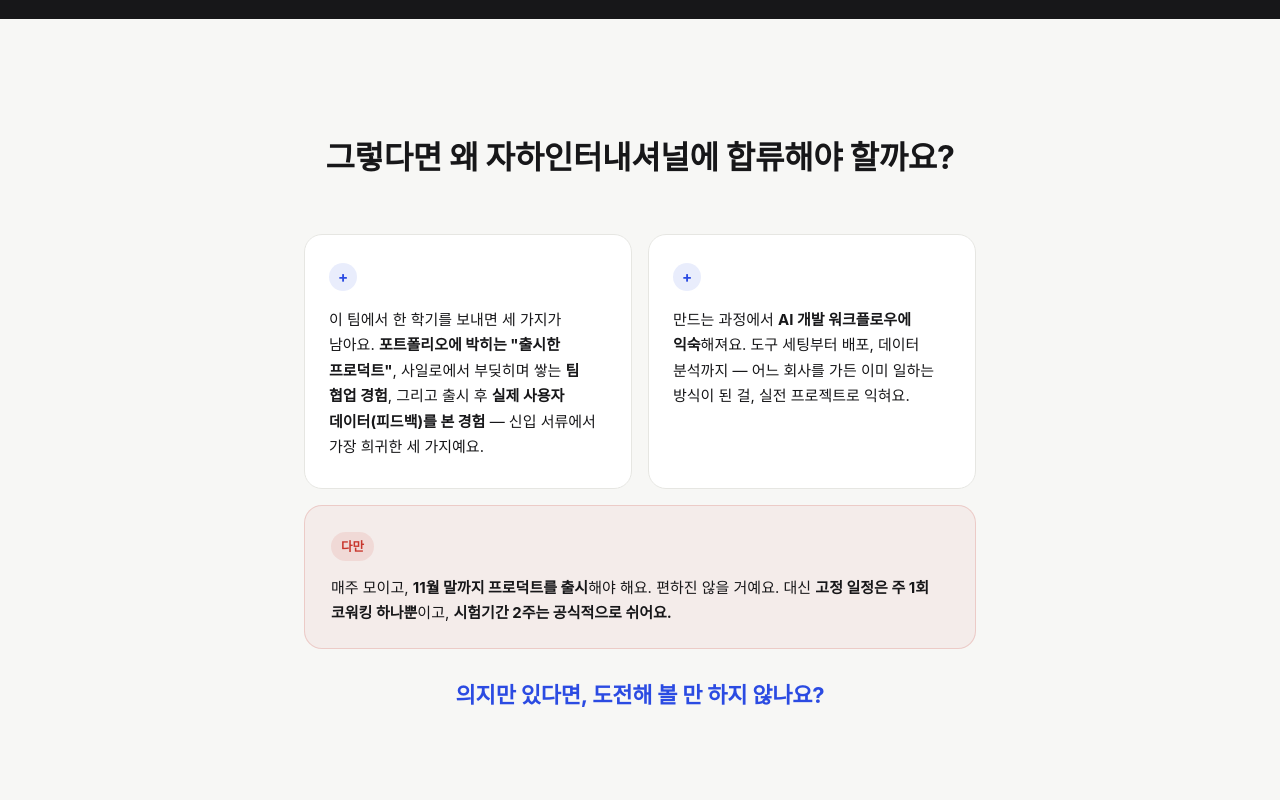
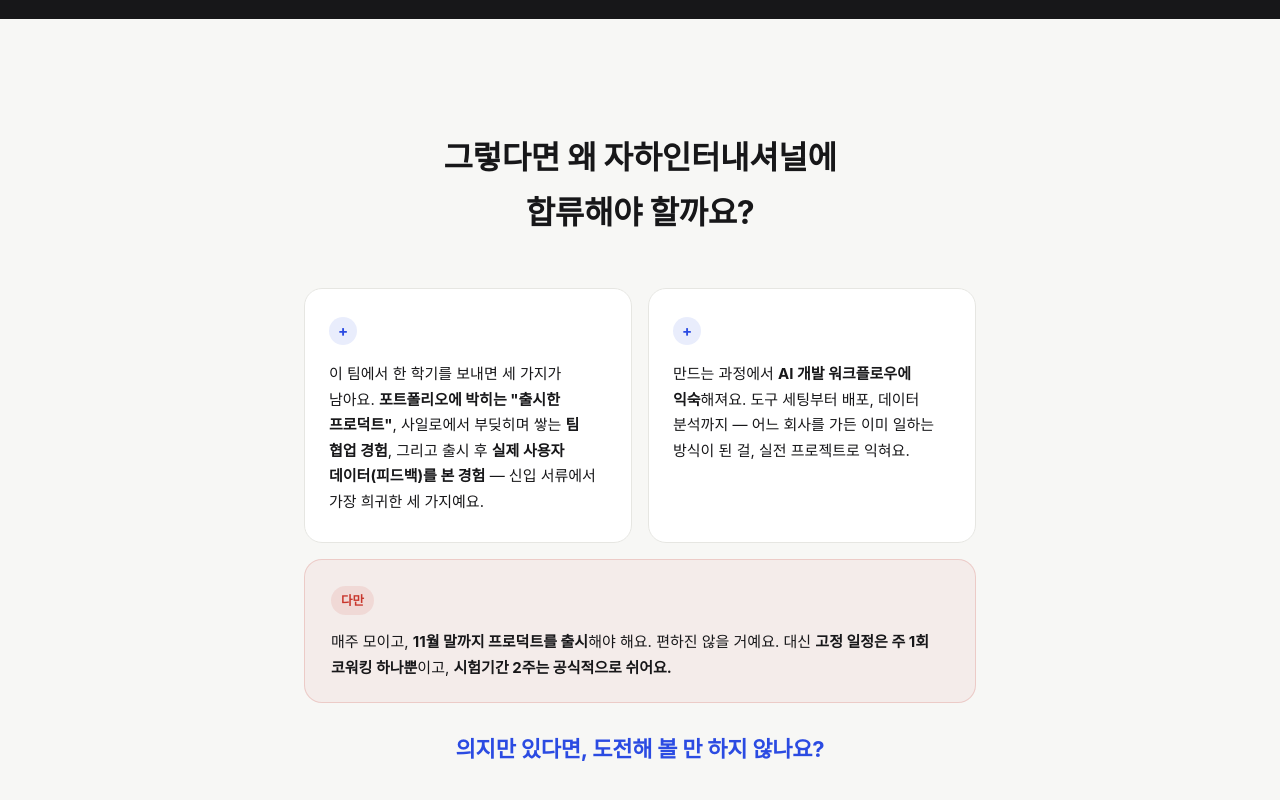
Before and after one commit to jiwonsudo/zaha-intl-recruit, a plain HTML site: page index.html in a window 1280 px wide. Shown: the part 1460-2260 px from the top of the page. Drawn offline with Linux system fonts and the light colour scheme; a web font is replaced by a local one.

Commit message:
typo: 합류이유 title 띄어쓰기 추가

```diff
--- a/index.html
+++ b/index.html
@@ -64,7 +64,7 @@
 
   <section>
     <div class="wrap">
-      <h2 class="fade">그렇다면 왜 자하인터내셔널에 합류해야 할까요?</h2>
+      <h2 class="fade">그렇다면 왜 자하인터내셔널에<br/>합류해야 할까요?</h2>
       <div class="reasons">
         <div class="reason-card fade">
           <span class="reason-mark">+</span>
```
